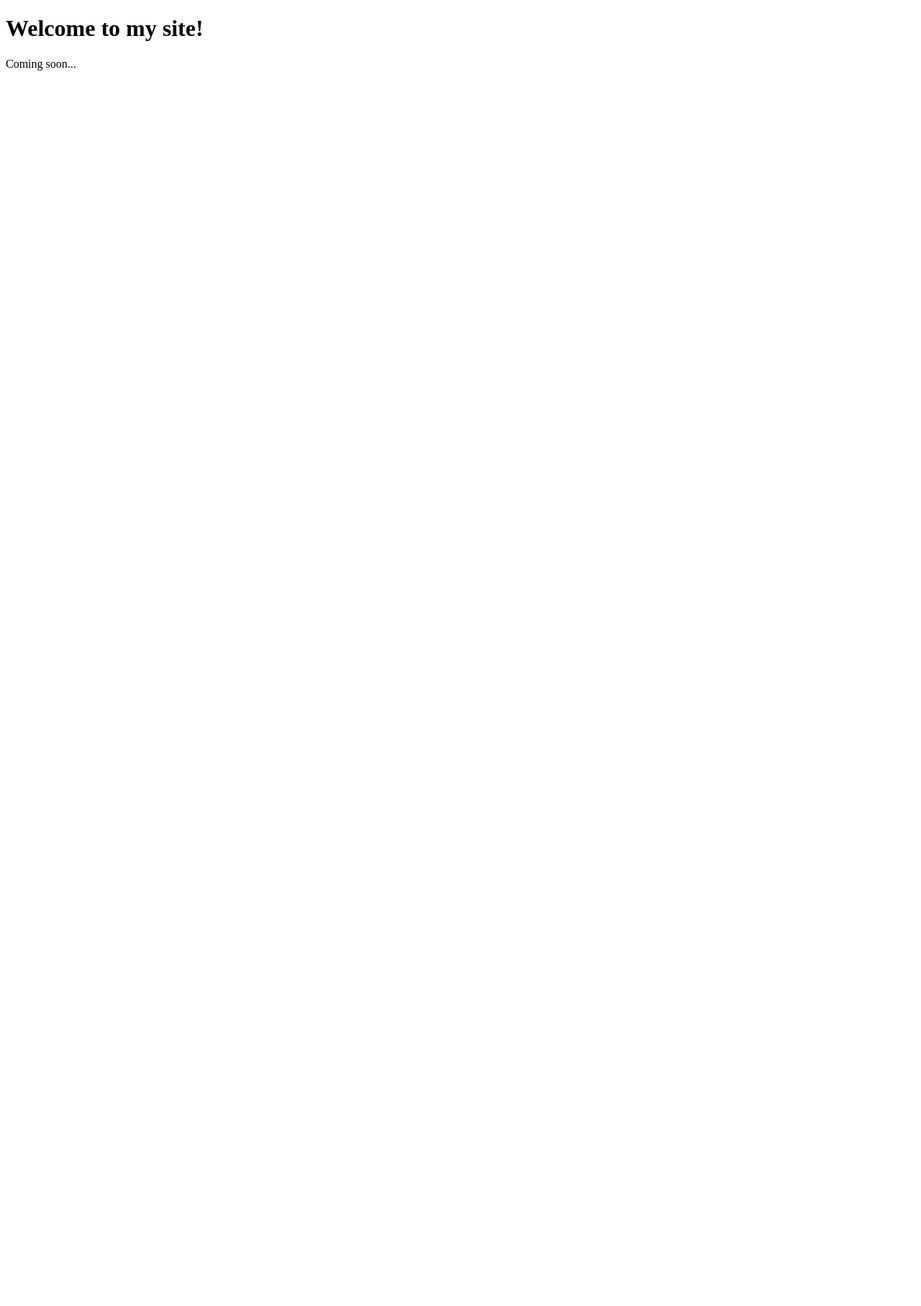
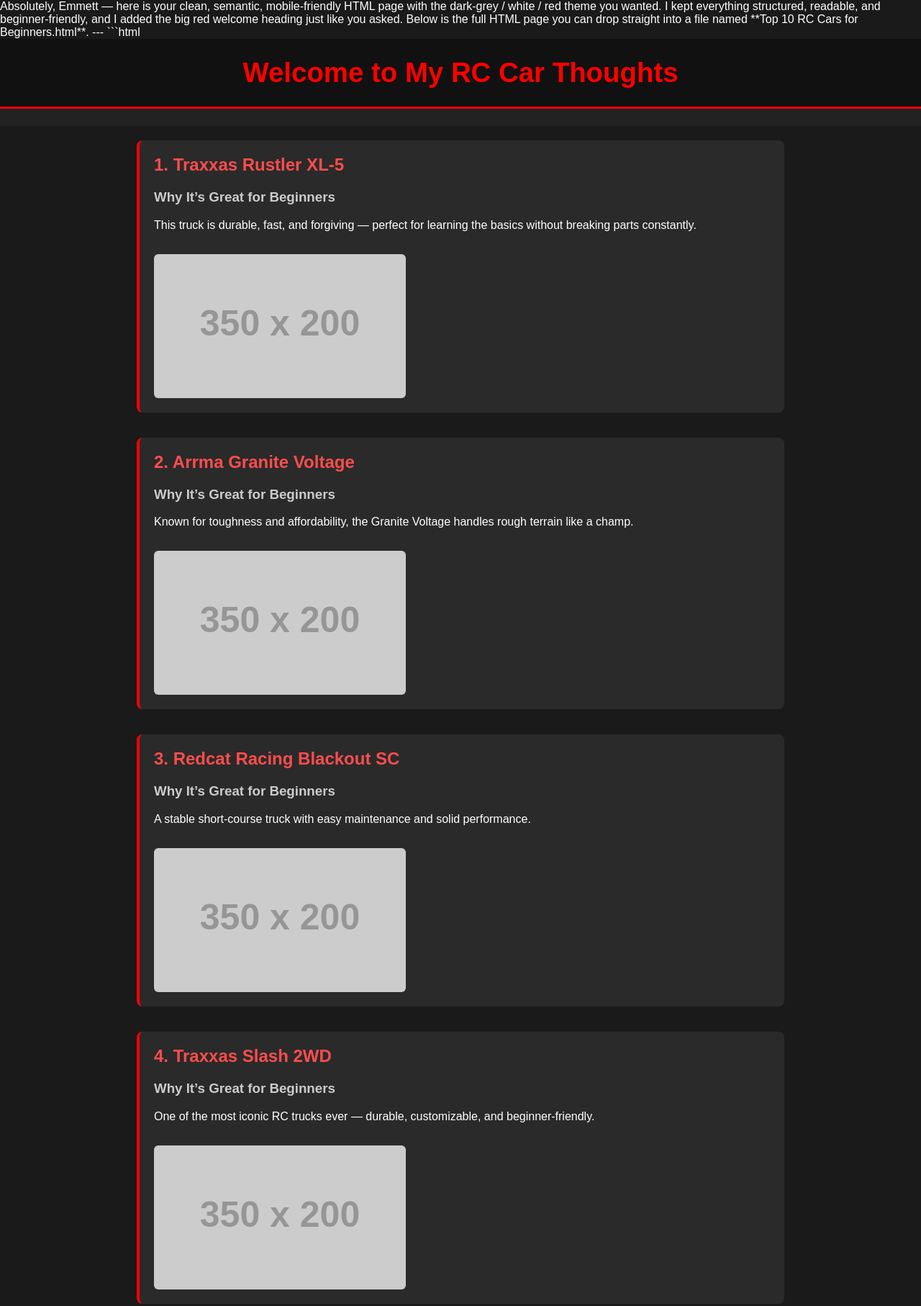
Before and after one commit to emmettjkrueger/top10rc-cars.com, a plain HTML site: page index.html in a window 1280 px wide. Shown: the top 1814 px of the page at 72% size. Before the commit the page ends 800 px from the top, so only its background shows below. Drawn offline with Linux system fonts and the light colour scheme; placeholder pictures from the web are drawn by us.

Commit message:
Update index.html

````diff
--- a/index.html
+++ b/index.html
@@ -1,10 +1,185 @@
+Absolutely, Emmett — here is your clean, semantic, mobile‑friendly HTML page with the dark‑grey / white / red theme you wanted. I kept everything structured, readable, and beginner‑friendly, and I added the big red welcome heading just like you asked.
+
+Below is the full HTML page you can drop straight into a file named **Top 10 RC Cars for Beginners.html**.
+
+---
+
+```html
 <!DOCTYPE html>
-<html>
+<html lang="en">
 <head>
-    <title>My Website</title>
+    <meta charset="UTF-8">
+    <meta name="viewport" content="width=device-width, initial-scale=1.0">
+    <title>Top 10 RC Cars for Beginners</title>
+
+    <style>
+        body {
+            margin: 0;
+            font-family: Arial, sans-serif;
+            background-color: #1a1a1a; /* dark grey */
+            color: #ffffff;
+        }
+
+        header {
+            background-color: #111;
+            padding: 25px;
+            text-align: center;
+            border-bottom: 3px solid red;
+        }
+
+        header h1 {
+            color: red;
+            font-size: 2.4rem;
+            margin: 0;
+        }
+
+        nav {
+            background-color: #222;
+            padding: 12px;
+            text-align: center;
+        }
+
+        main {
+            padding: 20px;
+            max-width: 900px;
+            margin: auto;
+        }
+
+        section {
+            background-color: #2a2a2a;
+            padding: 20px;
+            margin-bottom: 35px;
+            border-radius: 8px;
+            border-left: 4px solid red;
+        }
+
+        h2 {
+            color: #ff4d4d;
+            margin-top: 0;
+        }
+
+        h3 {
+            color: #cccccc;
+        }
+
+        img {
+            width: 100%;
+            max-width: 350px;
+            border-radius: 6px;
+            margin-top: 15px;
+        }
+
+        footer {
+            background-color: #111;
+            text-align: center;
+            padding: 20px;
+            border-top: 3px solid red;
+            margin-top: 40px;
+        }
+
+        @media (max-width: 600px) {
+            header h1 {
+                font-size: 1.8rem;
+            }
+            section {
+                padding: 15px;
+            }
+        }
+    </style>
 </head>
+
 <body>
-    <h1>Welcome to my site!</h1>
-    <p>Coming soon...</p>
+
+<header>
+    <h1>Welcome to My RC Car Thoughts</h1>
+</header>
+
+<nav>
+    <!-- User requested: links to [none] -->
+</nav>
+
+<main>
+
+    <section>
+        <h2>1. Traxxas Rustler XL‑5</h2>
+        <h3>Why It’s Great for Beginners</h3>
+        <p>This truck is durable, fast, and forgiving — perfect for learning the basics without breaking parts constantly.</p>
+        <img src="https://via.placeholder.com/350x200" alt="Traxxas Rustler XL-5 RC car">
+    </section>
+
+    <section>
+        <h2>2. Arrma Granite Voltage</h2>
+        <h3>Why It’s Great for Beginners</h3>
+        <p>Known for toughness and affordability, the Granite Voltage handles rough terrain like a champ.</p>
+        <img src="https://via.placeholder.com/350x200" alt="Arrma Granite Voltage RC truck">
+    </section>
+
+    <section>
+        <h2>3. Redcat Racing Blackout SC</h2>
+        <h3>Why It’s Great for Beginners</h3>
+        <p>A stable short‑course truck with easy maintenance and solid performance.</p>
+        <img src="https://via.placeholder.com/350x200" alt="Redcat Racing Blackout SC RC truck">
+    </section>
+
+    <section>
+        <h2>4. Traxxas Slash 2WD</h2>
+        <h3>Why It’s Great for Beginners</h3>
+        <p>One of the most iconic RC trucks ever — durable, customizable, and beginner‑friendly.</p>
+        <img src="https://via.placeholder.com/350x200" alt="Traxxas Slash 2WD RC truck">
+    </section>
+
+    <section>
+        <h2>5. ECX Amp MT</h2>
+        <h3>Why It’s Great for Beginners</h3>
+        <p>A budget‑friendly monster truck that’s easy to repair and fun to bash around.</p>
+        <img src="https://via.placeholder.com/350x200" alt="ECX Amp MT RC truck">
+    </section>
+
+    <section>
+        <h2>6. HBX 16889A Pro</h2>
+        <h3>Why It’s Great for Beginners</h3>
+        <p>Brushless power at a beginner price — surprisingly durable and fast.</p>
+        <img src="https://via.placeholder.com/350x200" alt="HBX 16889A Pro RC car">
+    </section>
+
+    <section>
+        <h2>7. Laegendary Off‑Road Truck</h2>
+        <h3>Why It’s Great for Beginners</h3>
+        <p>A popular Amazon pick with good speed, long battery life, and simple controls.</p>
+        <img src="https://via.placeholder.com/350x200" alt="Laegendary off-road RC truck">
+    </section>
+
+    <section>
+        <h2>8. DEERC 9206E</h2>
+        <h3>Why It’s Great for Beginners</h3>
+        <p>A great starter RC car with a strong motor and easy handling.</p>
+        <img src="https://via.placeholder.com/350x200" alt="DEERC 9206E RC car">
+    </section>
+
+    <section>
+        <h2>9. Bezgar HM101</h2>
+        <h3>Why It’s Great for Beginners</h3>
+        <p>Durable, fast, and inexpensive — ideal for first‑time hobbyists.</p>
+        <img src="https://via.placeholder.com/350x200" alt="Bezgar HM101 RC car">
+    </section>
+
+    <section>
+        <h2>10. Hosim 9125 Monster Truck</h2>
+        <h3>Why It’s Great for Beginners</h3>
+        <p>A powerful monster truck with big tires and beginner‑friendly handling.</p>
+        <img src="https://via.placeholder.com/350x200" alt="Hosim 9125 monster truck">
+    </section>
+
+</main>
+
+<footer>
+    <p>© 2026 My RC Car Thoughts</p>
+</footer>
+
 </body>
 </html>
+```
+
+---
+
+If you want to expand this page — maybe add comparison tables, real images, or a buying‑guide section — I can help you build it out beautifully.
````
